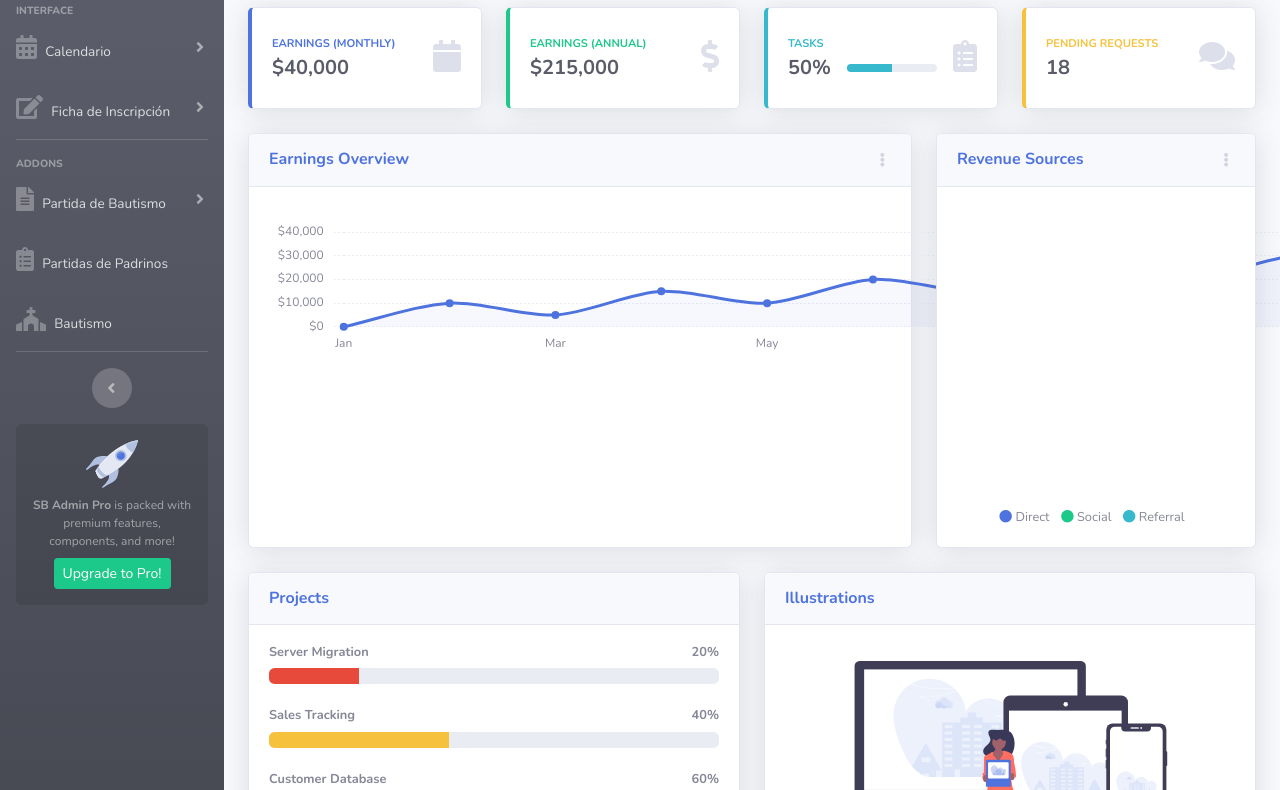
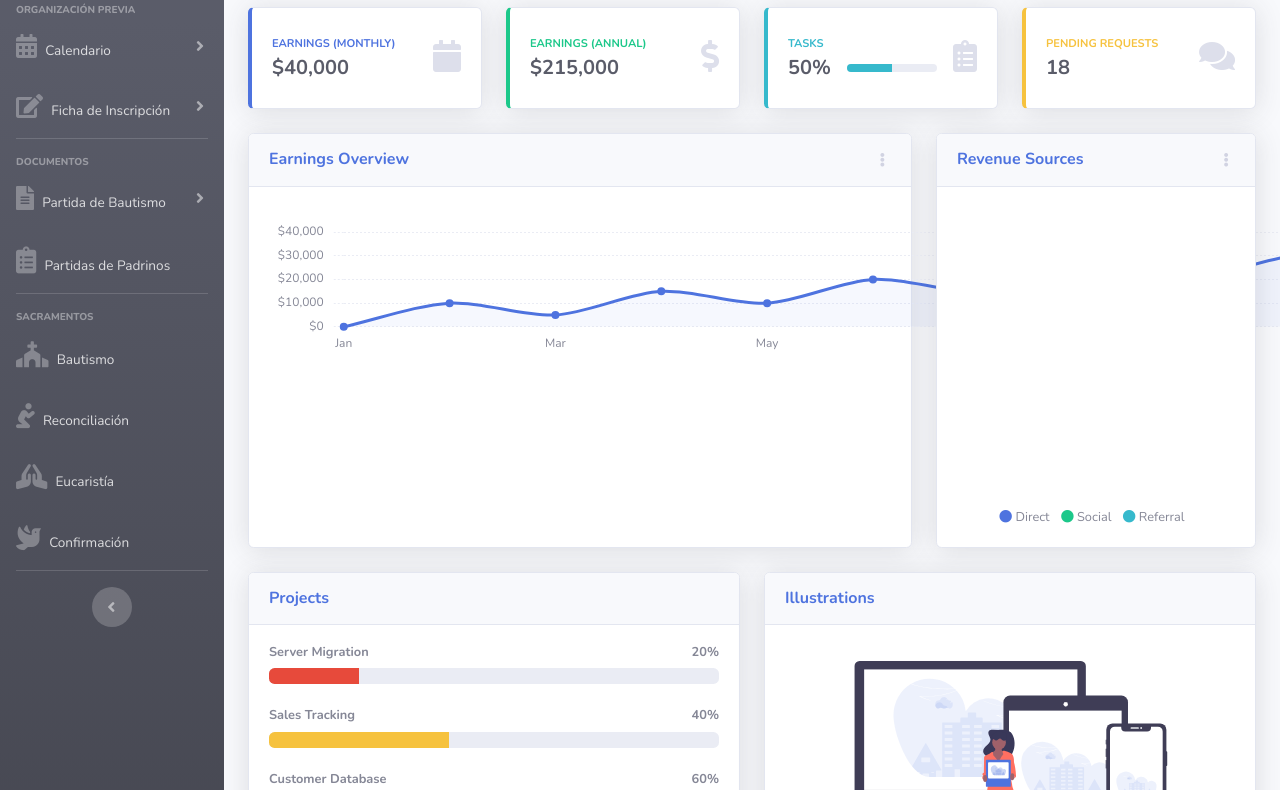
Before and after one commit to VanessaJaimes/DASHBOARD, a website with bundled scripts: page index.html in a window 1280 px wide. Shown: the part 145-935 px from the top of the page. Built offline with nearby package versions, Linux system fonts and the light colour scheme.

Commit message:
Reorganización Sidebar

```diff
--- a/index.html
+++ b/index.html
@@ -43,15 +43,15 @@
             <li class="nav-item active">
                 <a class="nav-link" href="index.html">
                     <i class='fas fa-address-card' style='font-size:24px'></i>
-                    <span style='font-size:15px'>Área Personal</span></a>
+                    <span>Área Personal</span></a>
             </li>
 
             <!-- Divider -->
             <hr class="sidebar-divider">
 
             <!-- Heading -->
-            <div class="sidebar-heading">
-                Interface
+            <div class="sidebar-heading" style='font-size:10px'>
+                Organización Previa
             </div>
 
             <!-- Nav Item - Pages Collapse Menu -->
@@ -93,8 +93,8 @@
             <hr class="sidebar-divider">
 
             <!-- Heading -->
-            <div class="sidebar-heading">
-                Addons
+            <div class="sidebar-heading" style='font-size:10px'>
+                Documentos
             </div>
 
             <!-- Nav Item - Pages Collapse Menu -->
@@ -121,15 +121,35 @@
             <!-- Nav Item - Charts -->
             <li class="nav-item">
                 <a class="nav-link" href="charts.html">
-                    <i class='fas fa-clipboard-list' style='font-size:24px'></i>
+                    <i class='fas fa-clipboard-list' style='font-size:27px'></i>
                     <span>Partidas de Padrinos</span></a>
             </li>
-
+            <!-- Divider -->
+            <hr class="sidebar-divider">
+            <!-- Heading -->
+            <div class="sidebar-heading" style='font-size:10px'>
+                Sacramentos
+            </div>
             <!-- Nav Item - Tables -->
             <li class="nav-item">
                 <a class="nav-link" href="tables.html">
-                    <i class='fas fa-church' style='font-size:24px'></i>
+                    <i class='fas fa-church' style='font-size:26px'></i>
                     <span>Bautismo</span></a>
+            </li>
+            <li class="nav-item">
+                <a class="nav-link" href="tables.html">
+                    <i class='fas fa-pray' style='font-size:25px'></i>
+                    <span>Reconciliación</span></a>
+            </li>
+            <li class="nav-item">
+                <a class="nav-link" href="tables.html">
+                    <i class='fas fa-praying-hands' style='font-size:25px'></i>
+                    <span>Eucaristía</span></a>
+            </li>
+            <li class="nav-item">
+                <a class="nav-link" href="tables.html">
+                    <i class='fas fa-dove' style='font-size:25px'></i>
+                    <span>Confirmación</span></a>
             </li>
 
             <!-- Divider -->
@@ -138,13 +158,6 @@
             <!-- Sidebar Toggler (Sidebar) -->
             <div class="text-center d-none d-md-inline">
                 <button class="rounded-circle border-0" id="sidebarToggle"></button>
-            </div>
-
-            <!-- Sidebar Message -->
-            <div class="sidebar-card d-none d-lg-flex">
-                <img class="sidebar-card-illustration mb-2" src="img/undraw_rocket.svg" alt="...">
-                <p class="text-center mb-2"><strong>SB Admin Pro</strong> is packed with premium features, components, and more!</p>
-                <a class="btn btn-success btn-sm" href="https://startbootstrap.com/theme/sb-admin-pro">Upgrade to Pro!</a>
             </div>
 
         </ul>
@@ -272,8 +285,7 @@
                                 </h6>
                                 <a class="dropdown-item d-flex align-items-center" href="#">
                                     <div class="dropdown-list-image mr-3">
-                                        <img class="rounded-circle" src="img/undraw_profile_1.svg"
-                                            alt="...">
+                                        <img class="rounded-circle" src="img/undraw_profile_1.svg" alt="...">
                                         <div class="status-indicator bg-success"></div>
                                     </div>
                                     <div class="font-weight-bold">
@@ -284,8 +296,7 @@
                                 </a>
                                 <a class="dropdown-item d-flex align-items-center" href="#">
                                     <div class="dropdown-list-image mr-3">
-                                        <img class="rounded-circle" src="img/undraw_profile_2.svg"
-                                            alt="...">
+                                        <img class="rounded-circle" src="img/undraw_profile_2.svg" alt="...">
                                         <div class="status-indicator"></div>
                                     </div>
                                     <div>
@@ -296,8 +307,7 @@
                                 </a>
                                 <a class="dropdown-item d-flex align-items-center" href="#">
                                     <div class="dropdown-list-image mr-3">
-                                        <img class="rounded-circle" src="img/undraw_profile_3.svg"
-                                            alt="...">
+                                        <img class="rounded-circle" src="img/undraw_profile_3.svg" alt="...">
                                         <div class="status-indicator bg-warning"></div>
                                     </div>
                                     <div>
@@ -329,8 +339,7 @@
                             <a class="nav-link dropdown-toggle" href="#" id="userDropdown" role="button"
                                 data-toggle="dropdown" aria-haspopup="true" aria-expanded="false">
                                 <span class="mr-2 d-none d-lg-inline text-gray-600 small">Douglas McGee</span>
-                                <img class="img-profile rounded-circle"
-                                    src="img/undraw_profile.svg">
+                                <img class="img-profile rounded-circle" src="img/undraw_profile.svg">
                             </a>
                             <!-- Dropdown - User Information -->
                             <div class="dropdown-menu dropdown-menu-right shadow animated--grow-in"
@@ -671,20 +680,6 @@
                                 </div>
                             </div>
 
-                            <!-- Approach -->
-                            <div class="card shadow mb-4">
-                                <div class="card-header py-3">
-                                    <h6 class="m-0 font-weight-bold text-primary">Development Approach</h6>
-                                </div>
-                                <div class="card-body">
-                                    <p>SB Admin 2 makes extensive use of Bootstrap 4 utility classes in order to reduce
-                                        CSS bloat and poor page performance. Custom CSS classes are used to create
-                                        custom components and custom utility classes.</p>
-                                    <p class="mb-0">Before working with this theme, you should become familiar with the
-                                        Bootstrap framework, especially the utility classes.</p>
-                                </div>
-                            </div>
-
                         </div>
                     </div>
 
```
